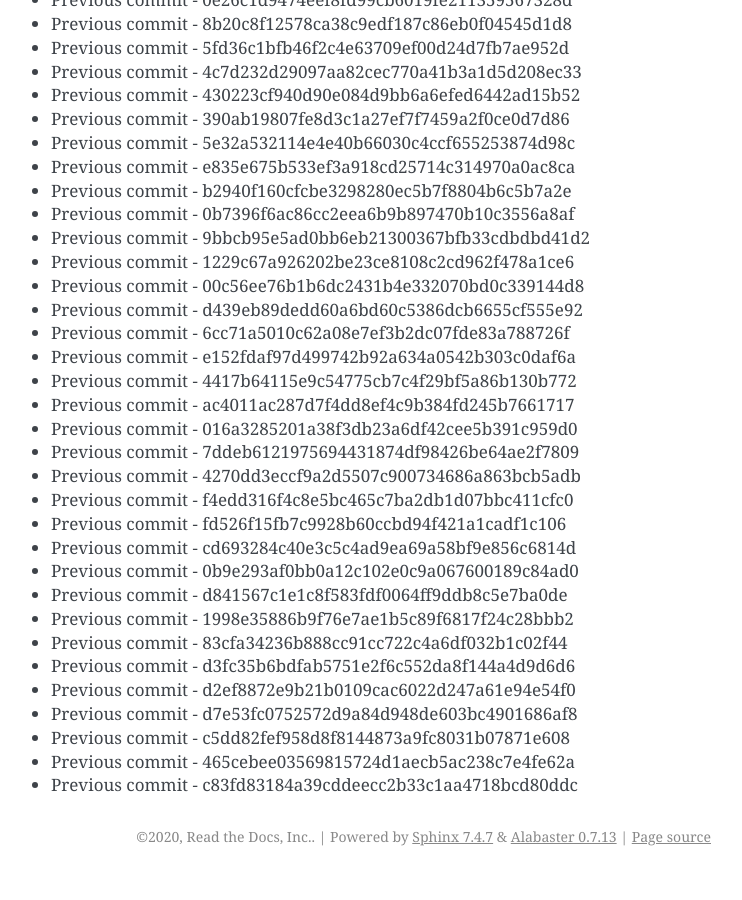
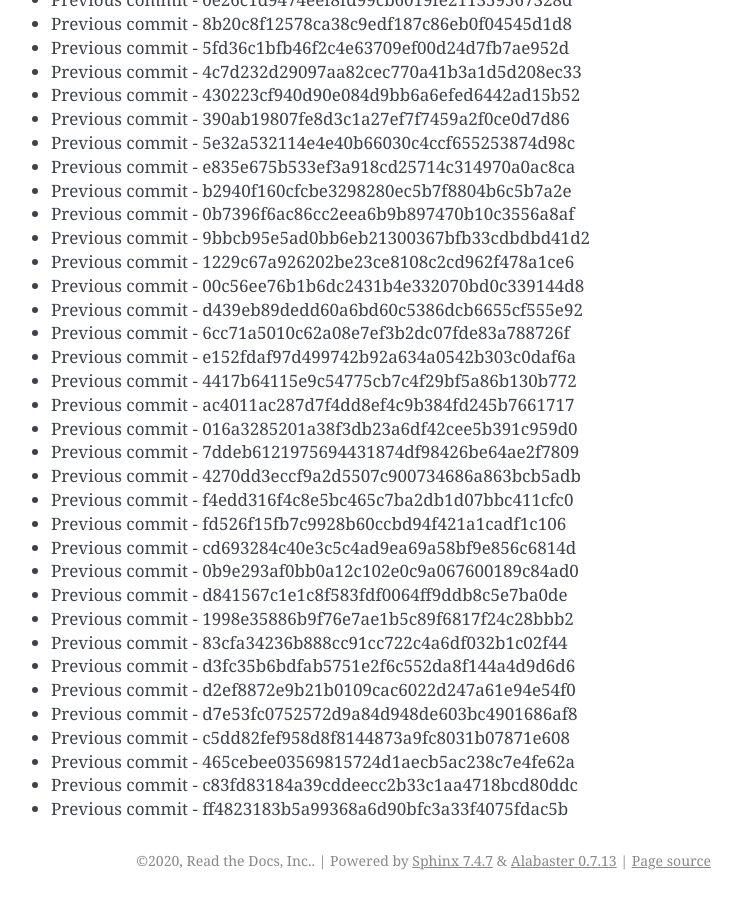
Before and after one commit to readthedocs/rtd-git-stresstest, a Sphinx documentation site: the page built from docs/updates.rst, in a window 1280 px wide and 900 px high, scrolled down 62789 px. Shown: the whole window, without its empty margins (399-1141 px from the left). Built offline with Sphinx 7.4.7, drawn with Linux system fonts in a browser that asks for light colours; before the commit the page ends 63665 px from its top, so only the background shows below that.

Commit message:
Generating commit from previous: ff4823183b5a99368a6d90bfc3a33f4075fdac5b

```diff
--- a/docs/updates.rst
+++ b/docs/updates.rst
@@ -2670,3 +2670,4 @@ It can be tested for any performance characteristics.
 * Previous commit - c5dd82fef958d8f8144873a9fc8031b07871e608
 * Previous commit - 465cebee03569815724d1aecb5ac238c7e4fe62a
 * Previous commit - c83fd83184a39cddeecc2b33c1aa4718bcd80ddc
+* Previous commit - ff4823183b5a99368a6d90bfc3a33f4075fdac5b
```
